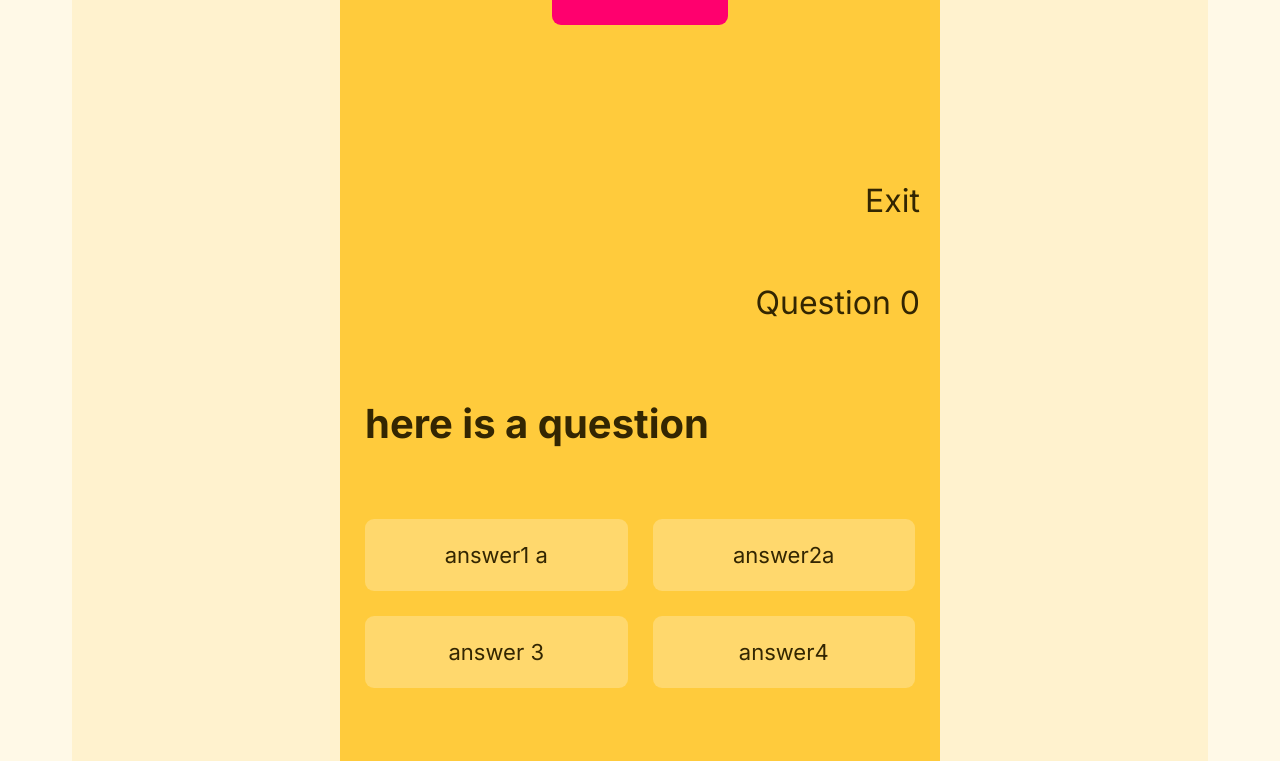
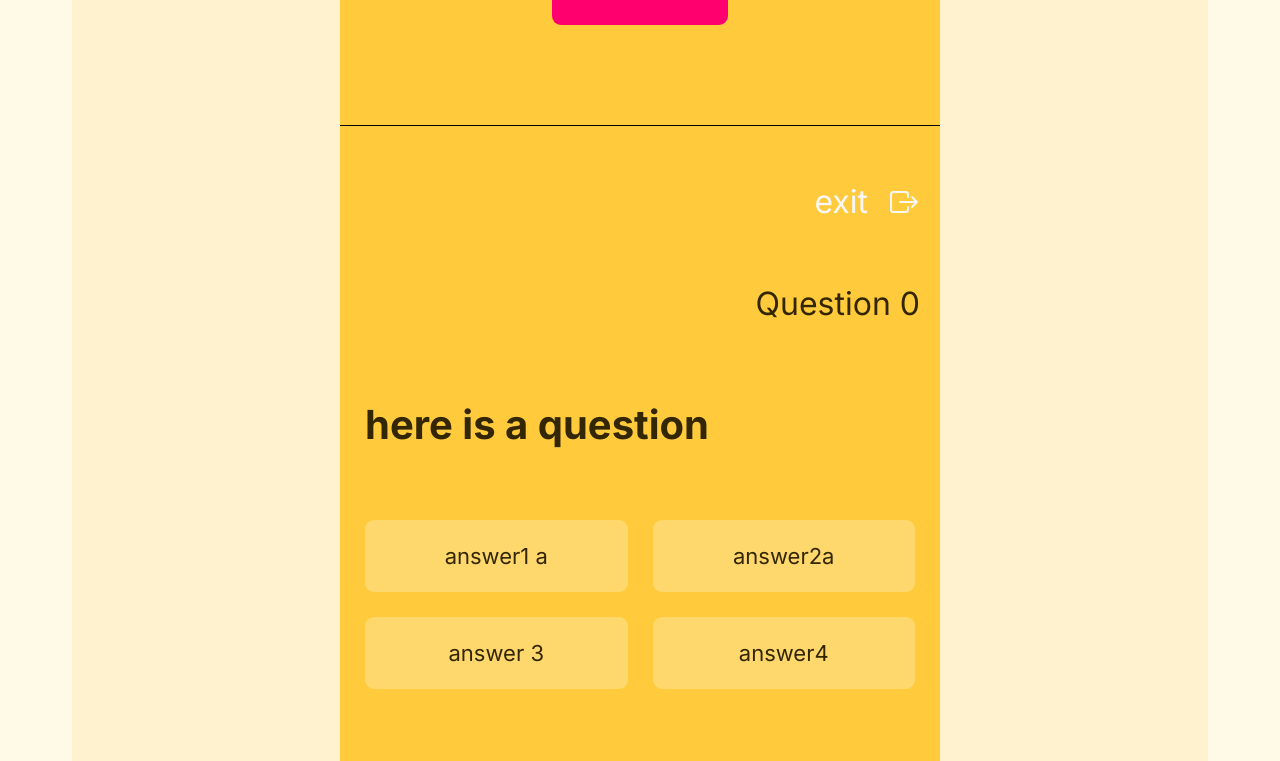
Before and after one commit to jpkanderton/bchm-quiz, a React app: page / in a window 1280 px wide. Shown: the part 749-1510 px from the top of the page. Built offline with nearby package versions, Linux system fonts and the light colour scheme.

Commit message:
makes changes to the exit button. adds exit icon to exit button.

```diff
--- a/client/src/components/Exit.jsx
+++ b/client/src/components/Exit.jsx
@@ -3,7 +3,10 @@ import React from "react";
 const Exit = () => {
   return (
     <div className="container-exit">
-      <div className="exit-text">Exit</div>
+      <a>
+        <div className="exit-text">Exit</div>
+        <ion-icon class="icon-exit" name="exit-outline"></ion-icon>
+      </a>
     </div>
   );
 };
--- a/public/main.css
+++ b/public/main.css
@@ -160,6 +160,7 @@ body {
   margin: 0 auto;
   background-color: #ffcb3c;
   transition: all 0.5s;
+  border-bottom: 1px solid black;
 }
 
 .btn {
@@ -314,10 +315,25 @@ body {
   justify-content: flex-end;
 }
 
+.container-exit a {
+  display: flex;
+  align-items: center;
+  gap: 2rem;
+  padding: 1rem 2rem;
+  color: #f7f7f7;
+  cursor: pointer;
+  text-decoration: none;
+}
+
 .exit-text {
-  display: inline-block;
-  padding: 1rem 2rem;
   font-size: 3.2rem;
+  text-transform: lowercase;
+  font-weight: 400;
+}
+
+.icon-exit {
+  height: 3.2rem;
+  width: 3.2rem;
 }
 
 /*ANSWER SECTION*/
```
